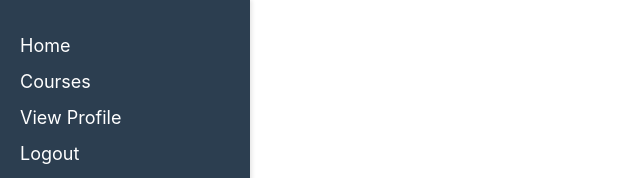
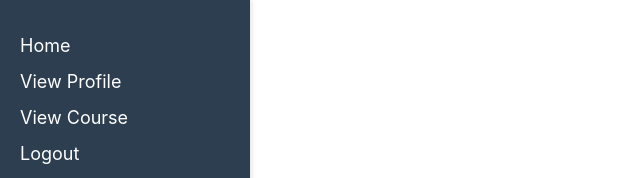
Before and after one commit to varunteja436/Finalprojectlms, a React (Create React App) app: page /studentcourse in a window 1280 px wide. Shown: the top 178 px of the page, without its empty margins (0-640 px from the left). Built offline with nearby package versions, Linux system fonts and the light colour scheme.

Commit message:
adding available course details section

```diff
--- a/src/StudentCourse.js
+++ b/src/StudentCourse.js
@@ -1,14 +1,29 @@
 import React from "react";
 import { Link } from "react-router-dom";
 
+
+const AvailableCourseCard = ({ course, onViewDetails }) => {
+  return (
+    <div className="student-AvailableCourse-card">
+      <div className="student-AvailableCourse-name">{course.title}</div>
+      <button
+        className="student-AvailableCourse-btn"
+        onClick={onViewDetails}
+      >
+        Enroll Now
+      </button>
+    </div>
+  );
+};
 
 const StudentCourse = () => {
   return (
     <aside>
       <ul>
         <li><Link to="/studentdashboard">Home</Link></li>
-        <li><Link to="/studentcourse">Courses</Link></li>
+
         <li><Link to="/studentprofile">View Profile</Link></li>
+        <li><Link to="/studentcourses">View Course</Link></li>
         <li><Link to="/">Logout</Link></li>
       </ul>
     </aside>
```
